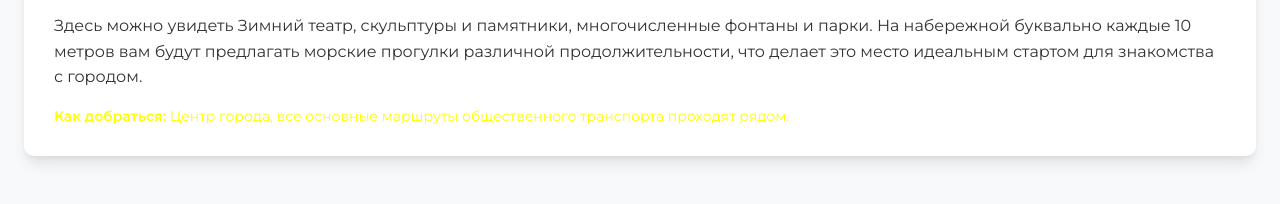
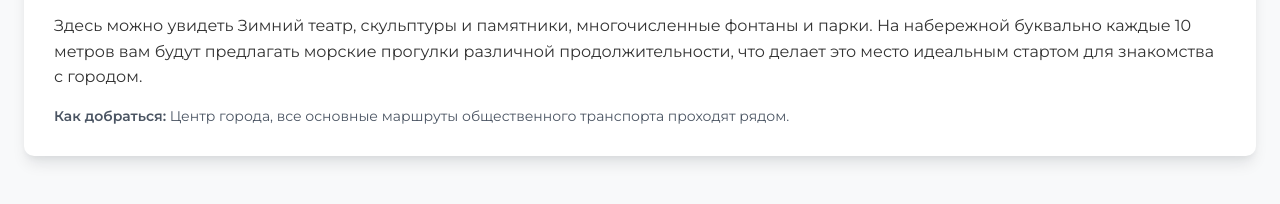
Before and after one commit to Sochigrad/Bestplaces-Sochi, a plain HTML site: page index.html in a window 1280 px wide. Shown: the part 2564-2768 px from the top of the page. Drawn offline with nearby package versions, Linux system fonts and the light colour scheme.

Commit message:
Update style.css

```diff
--- a/style.css
+++ b/style.css
@@ -142,7 +142,7 @@ h5 {
   break-before: always;
 }
 
-.text-sm, .text-xl {
+.mt-8, .text-xl {
   color: yellow
 }
 
```
